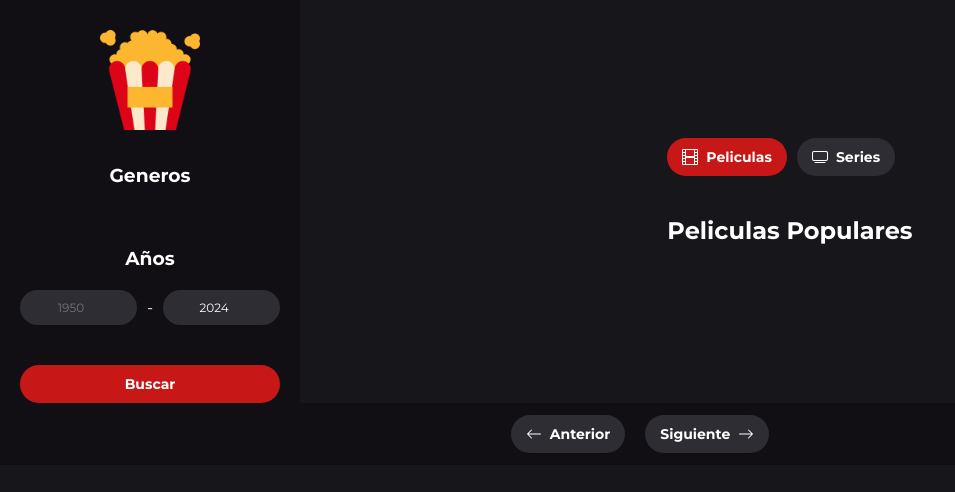
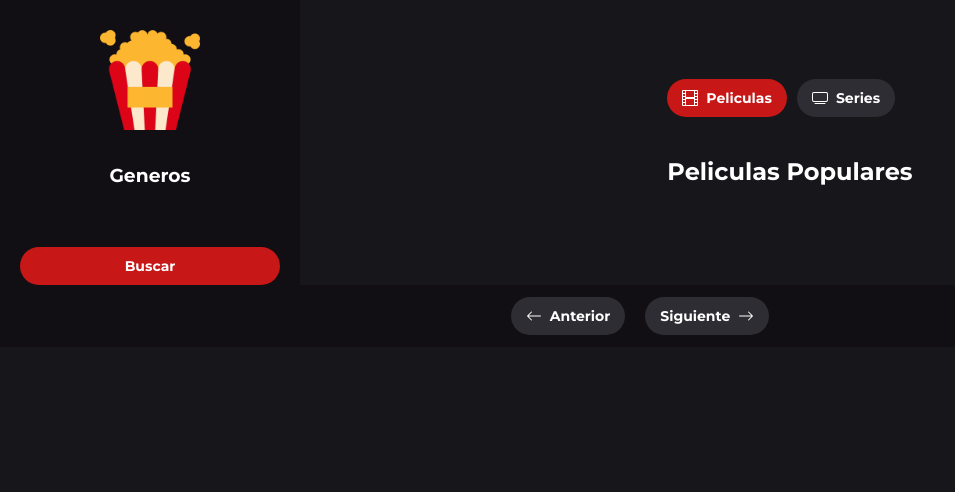
Before and after one commit to YakerHuertas26/Portal_Pel-culas, a website: page index.html in a window 1280 px wide. Shown: the whole page, without its empty margins (0-955 px from the left). Drawn offline with Linux system fonts and the light colour scheme; no server answers.

Commit message:
portal app peliculas final

```diff
--- a/index.html
+++ b/index.html
@@ -33,31 +33,7 @@
                     </div>
                 </div>
 
-                <div class="sidebar__años">
-                    <h3 class="sidebar__titulo">Años</h3>
-                    <div class="sidebar__contenedor-inputs">
-                        <input
-                            class="sidebar__input"
-                            id="años-min"
-                            type="number"
-                            min="1950"
-                            max="2022"
-                            maxlength="4"
-                            placeholder="1950"
-                        />
-                        <span> - </span>
-                        <input
-                            class="sidebar__input"
-                            id="años-max"
-                            type="number"
-                            min="1950"
-                            max="2024"
-                            value="2024"
-                            maxlength="4"
-                            placeholder="2024"
-                        />
-                    </div>
-                </div>
+
             </div>
             <div class="sidebar__buscar" >
                 <button class="btn btn--100 btn--rojo" id="btn-buscar">Buscar</button>
```
